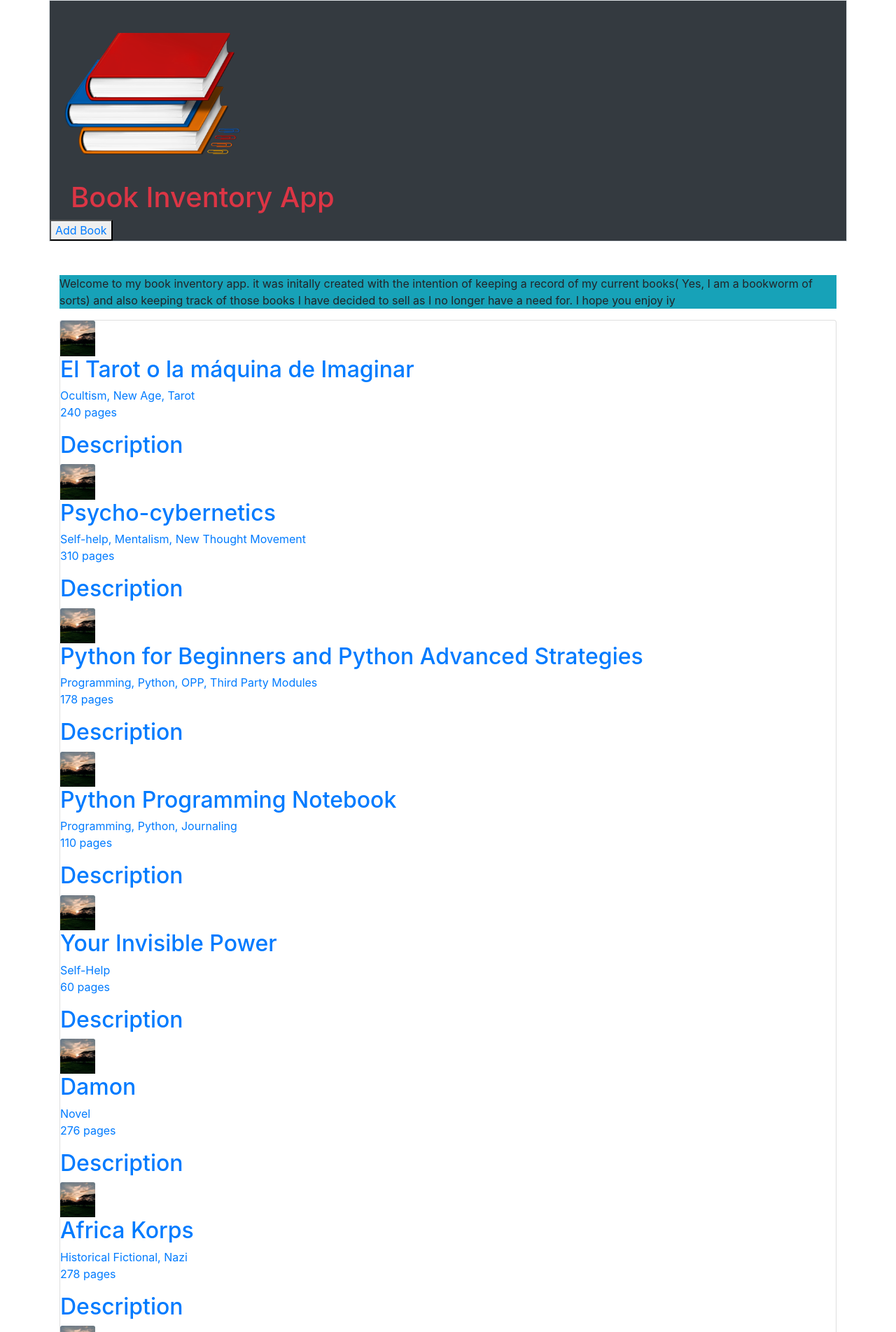
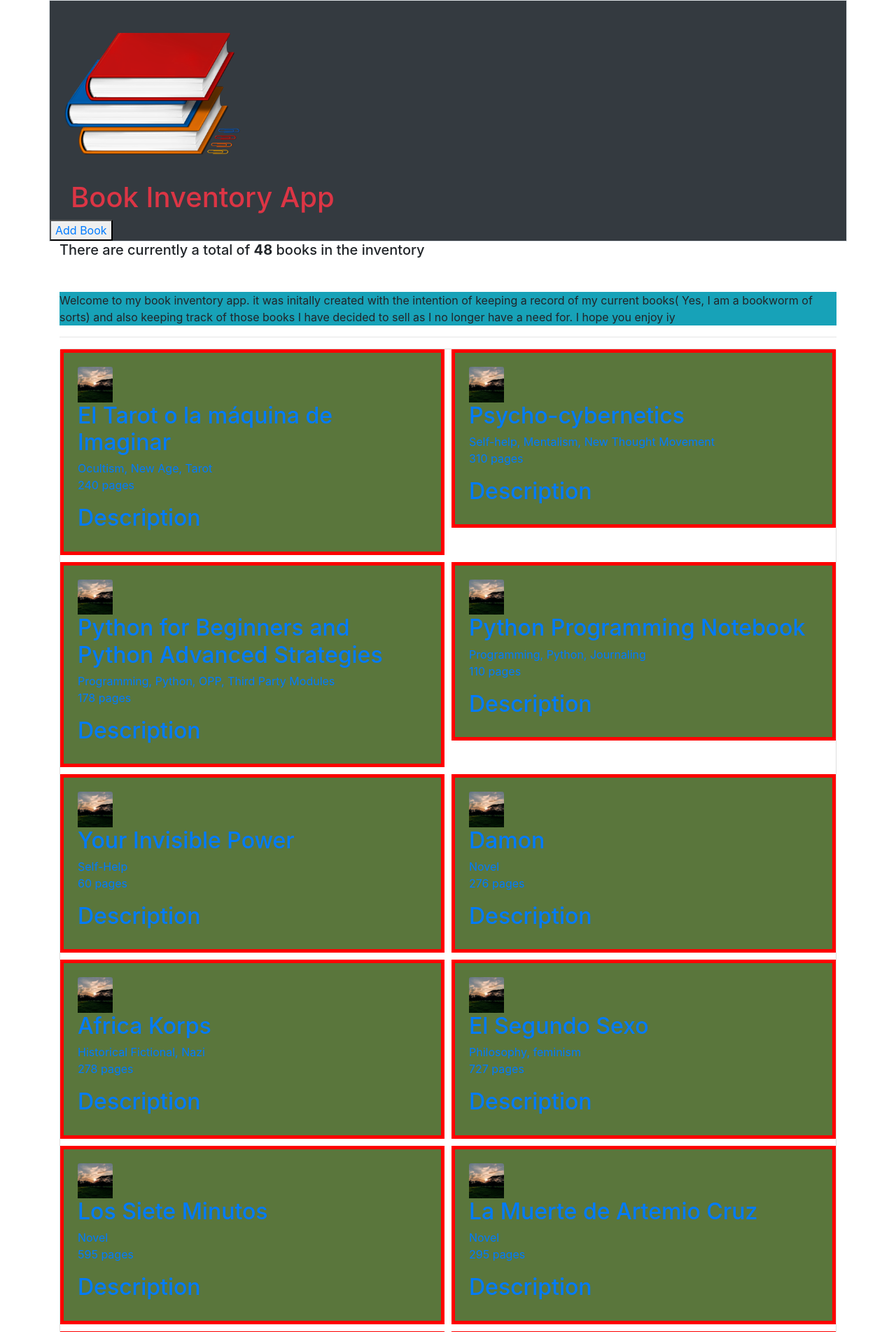
Before and after one commit to sahvsergio/book_inventory, a Flask app: page / in a window 1280 px wide. Shown: the top 1903 px of the page at 70% size. Run offline with Flask 2, Linux system fonts and the light colour scheme; data comes from the database, SQL or seed files in the repository; both versions use the stored data as it was after the commit; some libraries are stand-ins or nearby versions.

Commit message:
add counter for book total

```diff
--- a/app.py
+++ b/app.py
@@ -6,6 +6,7 @@ from flask import render_template
 from flask import url_for
 from flask import redirect
 from flask import request
+from flask import flash
 from models import db, Book, app, Flask
 
 
@@ -16,17 +17,26 @@ from models import db, Book, app, Flask
 
 @app.route('/')#decorator
 def index():
+    """creates the homepage for the app"""
     books=Book.query.all()
-    return render_template('index.html', books=books)
+    total_books=len(books)
+
+    return render_template('index.html', books=books, total_books=total_books)
 
 @app.route('/book/<id>')
 def book(id):
+    """Creates the view for the app"""
     book=Book.query.get_or_404(id)
-    return render_template('book.html', book=book) #book=book.id
+    book_length=Book.query.all()
+
+
+    return render_template('book.html', book=book, book_length=book_length)
 
 
 @app.route('/addbook', methods=['GET', 'POST'])
 def add_book():
+    """Creates the route to create new books on the app and adds it to the database"""
+
     if request.form:
         new_book = Book(book_name=request.form['book_name'],
                         isbn=request.form['ISBN'],
@@ -39,13 +49,17 @@ def add_book():
                         )
         db.session.add(new_book)
         db.session.commit()
+
+
         return redirect(url_for('index'))
     return render_template('addbook.html')
 
 
 @app.route('/edit/<id>', methods=['GET', 'POST'])
 def edit_book(id):
+    """Edits the book information both in the app and database"""
     book=Book.query.get(id)
+
     if request.form:
         book.book_name=request.form['book_name']
         book.isbn = request.form['ISBN']
@@ -57,14 +71,17 @@ def edit_book(id):
         book.description = request.form['description']
 
         db.session.commit()
+
+        flash('The book was successfully edited to the database')
         return redirect(url_for('index'))
 
-    return render_template('edit-book.html',book=book)
+    return render_template('edit-book.html')
 
 
 
 @app.route('/delete/<id>')
 def delete_book(id):
+    """deletes books from the database and from the  app """
     book=Book.query.get(id)
     db.session.delete(book)
     db.session.commit()
@@ -72,7 +89,10 @@ def delete_book(id):
 
 @app.errorhandler(404)
 def not_found(error):
+    """Handles 404 errors-non existant pages"""
     return render_template('404.html', msg=error),404
+
+
 
 
 
--- a/static/index.css
+++ b/static/index.css
@@ -9,3 +9,12 @@
 .card-img-top{
     max-width:50px;
 }
+.card {
+    display: grid;
+    grid-template-columns: repeat(2, 1fr);
+    grid-gap: 10px;
+}
+.card-body{
+    border:5px solid red;
+    background-color:#5A763Cff;
+}
--- a/templates/book.html
+++ b/templates/book.html
@@ -13,6 +13,7 @@
     <img src="" alt="">
 
         <div id="book-name" class=" row card">
+            <img src="" alt="">
             <h2>{{book.book_name}}</h2>}
             <h2>{{ book.number_of_pages }} Pages</h2>
             <h2>Description</h2>
--- a/templates/index.html
+++ b/templates/index.html
@@ -7,20 +7,29 @@
 {% endblock %}
 
 {%block content %}
+<h5> There are  currently a total of <strong> {{total_books}}</strong> books in the inventory</h5>
+
 <section id ="intro" class="bg-info mt-5 ">
+
+
     <p >Welcome to my book inventory app. it was initally created with the intention of keeping a record of my current books( Yes, I am a bookworm of sorts) and also keeping track
         of those books I have decided to sell as I no longer have   a need for. I hope you enjoy iy </p>
+
+
 </section>
+<hr>
  <section id ='book-cards' class="card">
+
     {% for book in books %}
         <a href="{{ url_for('book', id=book.id) }}">
-            <div  class='class="card-body'>
+            <div  class="card-body">
+
                     <img  class="card-img-top" src="static/269941827_10160124364520799_5438648958714937431_n.jpg" alt="">
                     <h2 class=" card-title"> {{ book.book_name}}</h2>
                      <p class="card-subtitle">{{ book.genre }}</p>
-                     <p class="card-text"">{{book.number_of_pages}} pages</p>
+                     <p class="card-text">{{ book.number_of_pages}} pages</p>
                      <h2 id="description" class="class-title">Description</h2>
-                     <p class=" card-text"">{{book.description}}</p>
+                     <p class=" card-text">{{book.description}}</p>
 
 
 
--- a/templates/layout.html
+++ b/templates/layout.html
@@ -22,6 +22,7 @@
         <script src="https://kit.fontawesome.com/4b64818846.js" crossorigin="anonymous"></script>
 
         <title>Book Inventory App </title>
+
         <link rel="icon" type="image/x-icon" href="/static/favicon.png">
 
 
```
Also changed, not shown: books.db.
